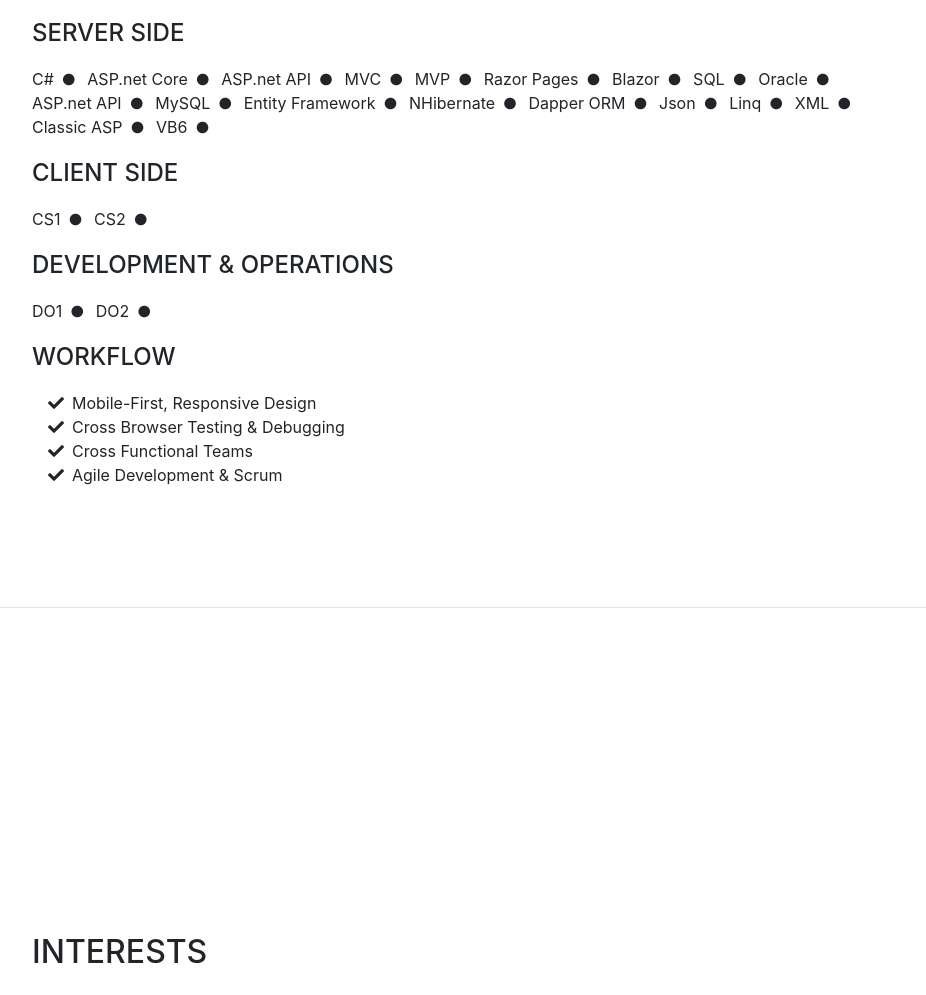
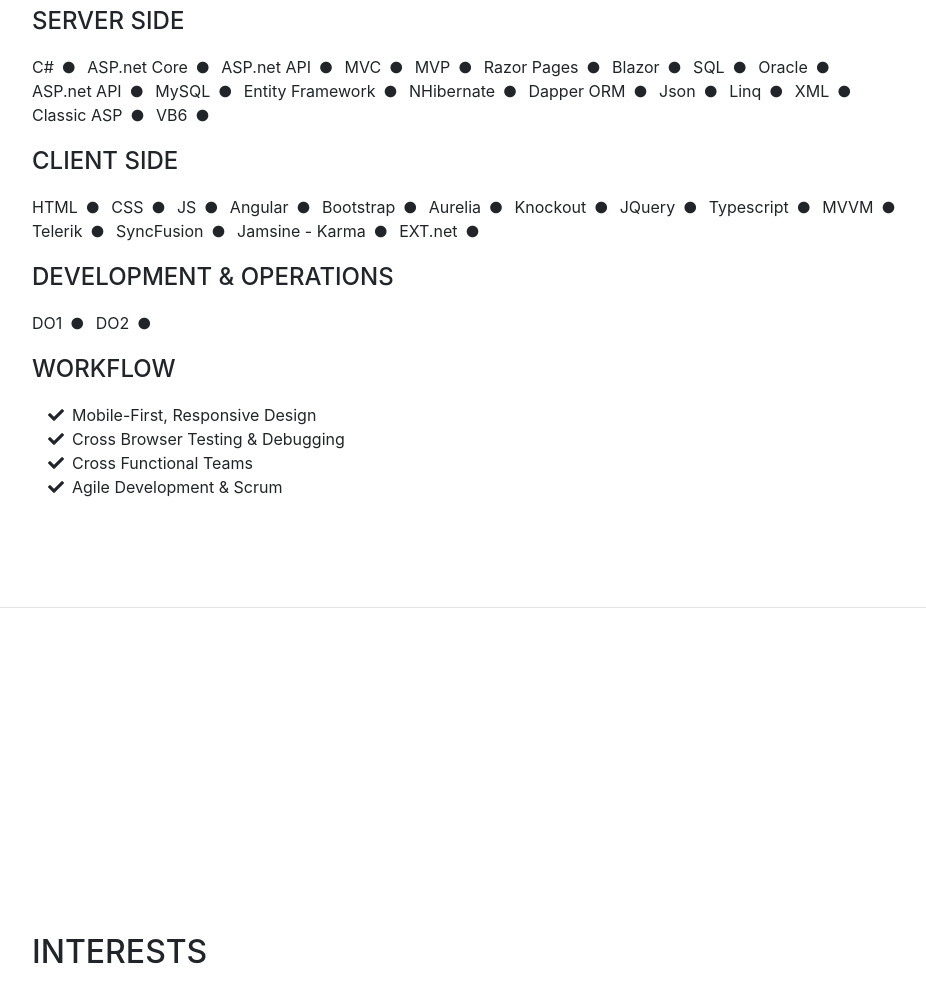
Before and after one commit to iangmoss/IGMCV2019, a website with bundled scripts: page index.html in a window 1280 px wide. Shown: the part 5574-6569 px from the top of the page, without its empty margins (288-1214 px from the left). Built offline with nearby package versions, Linux system fonts and the light colour scheme; files whose address does not match are found by name; a web font is replaced by a local one.

Commit message:
Added client side skills

```diff
--- a/index.html
+++ b/index.html
@@ -352,10 +352,46 @@
                 <div class="subheading mb-3">Client Side</div>
                 <ul class="list-inline skills-size">
                     <li class="list-inline-item">
-                        CS1 &nbsp;<i class="fas fa-circle fa-xs cirlce-style"></i>
+                        HTML &nbsp;<i class="fas fa-circle fa-xs cirlce-style"></i>
                     </li>
                     <li class="list-inline-item">
-                        CS2 &nbsp;<i class="fas fa-circle fa-xs cirlce-style"></i>
+                        CSS &nbsp;<i class="fas fa-circle fa-xs cirlce-style"></i>
+                    </li>
+                    <li class="list-inline-item">
+                        JS &nbsp;<i class="fas fa-circle fa-xs cirlce-style"></i>
+                    </li>
+                    <li class="list-inline-item">
+                        Angular &nbsp;<i class="fas fa-circle fa-xs cirlce-style"></i>
+                    </li>
+                    <li class="list-inline-item">
+                        Bootstrap &nbsp;<i class="fas fa-circle fa-xs cirlce-style"></i>
+                    </li>
+                    <li class="list-inline-item">
+                        Aurelia &nbsp;<i class="fas fa-circle fa-xs cirlce-style"></i>
+                    </li>
+                    <li class="list-inline-item">
+                        Knockout &nbsp;<i class="fas fa-circle fa-xs cirlce-style"></i>
+                    </li>
+                    <li class="list-inline-item">
+                        JQuery &nbsp;<i class="fas fa-circle fa-xs cirlce-style"></i>
+                    </li>
+                    <li class="list-inline-item">
+                        Typescript &nbsp;<i class="fas fa-circle fa-xs cirlce-style"></i>
+                    </li>
+                    <li class="list-inline-item">
+                        MVVM &nbsp;<i class="fas fa-circle fa-xs cirlce-style"></i>
+                    </li>
+                    <li class="list-inline-item">
+                        Telerik &nbsp;<i class="fas fa-circle fa-xs cirlce-style"></i>
+                    </li>
+                    <li class="list-inline-item">
+                        SyncFusion &nbsp;<i class="fas fa-circle fa-xs cirlce-style"></i>
+                    </li>
+                    <li class="list-inline-item">
+                        Jamsine - Karma &nbsp;<i class="fas fa-circle fa-xs cirlce-style"></i>
+                    </li>
+                    <li class="list-inline-item">
+                        EXT.net &nbsp;<i class="fas fa-circle fa-xs cirlce-style"></i>
                     </li>
                 </ul>
 
```
